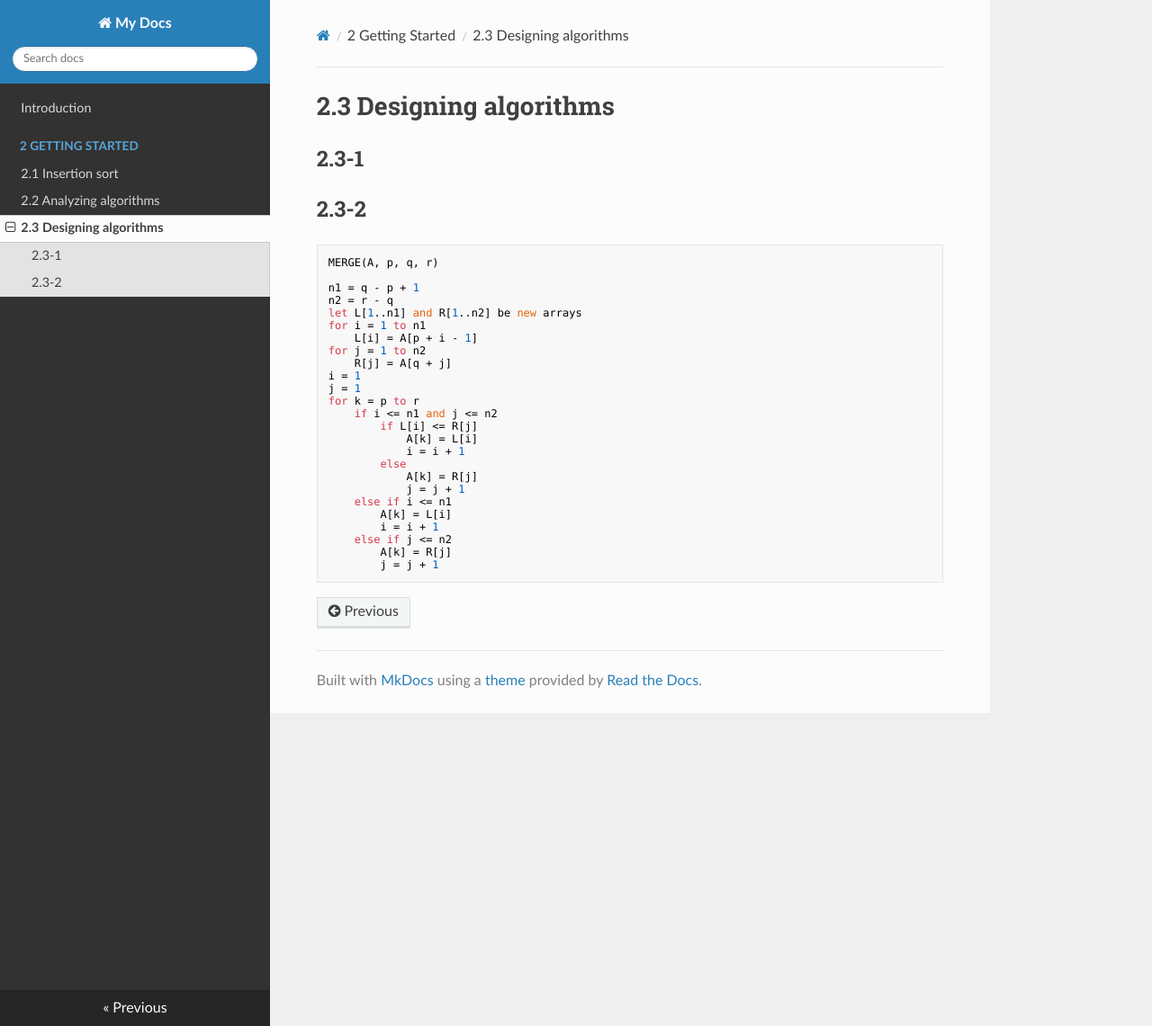
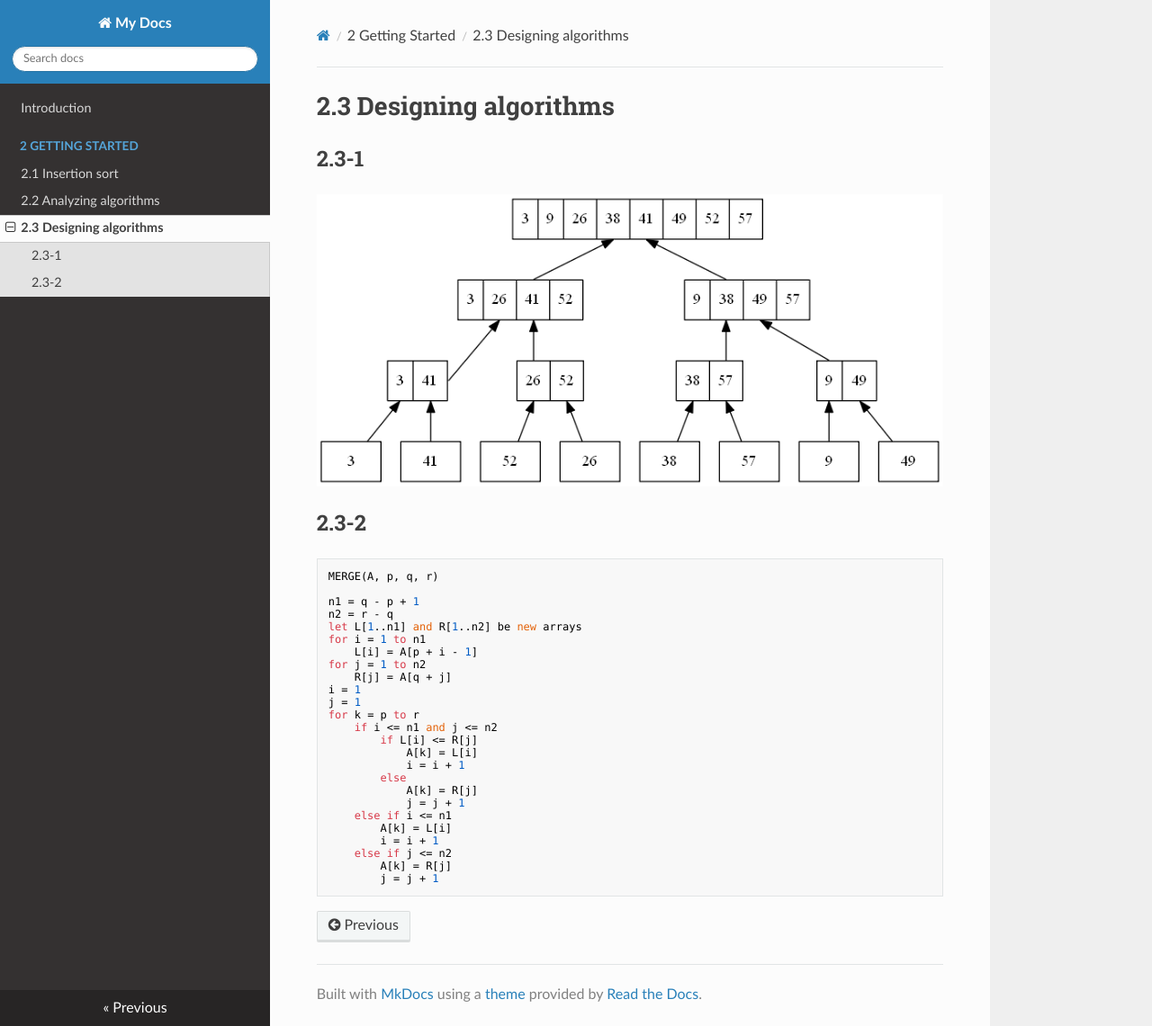
Before and after one commit to Frederick-S/Introduction-to-Algorithms-Notes, an MkDocs documentation site: the page built from docs/2-Getting-Started/2.3-Designing-algorithms.md, in a window 1280 px wide and 1141 px high. Shown: the whole window at 90% size. Built offline with MkDocs 1.6.1, drawn with Linux system fonts in a browser that asks for light colours; nearby versions of some CDN libraries; old or Windows-style settings are respelled for this version of MkDocs.

Commit message:
Add image

````diff
--- a/docs/2-Getting-Started/2.3-Designing-algorithms.md
+++ b/docs/2-Getting-Started/2.3-Designing-algorithms.md
@@ -1,5 +1,6 @@
 # 2.3 Designing algorithms
 ## 2.3-1
+![Alt text](2.3-2.png)
 
 ## 2.3-2
 ```
````
Also changed, not shown: docs/2-Getting-Started/2.3-2.png (renamed from docs/2-Getting-Started/2.png).
